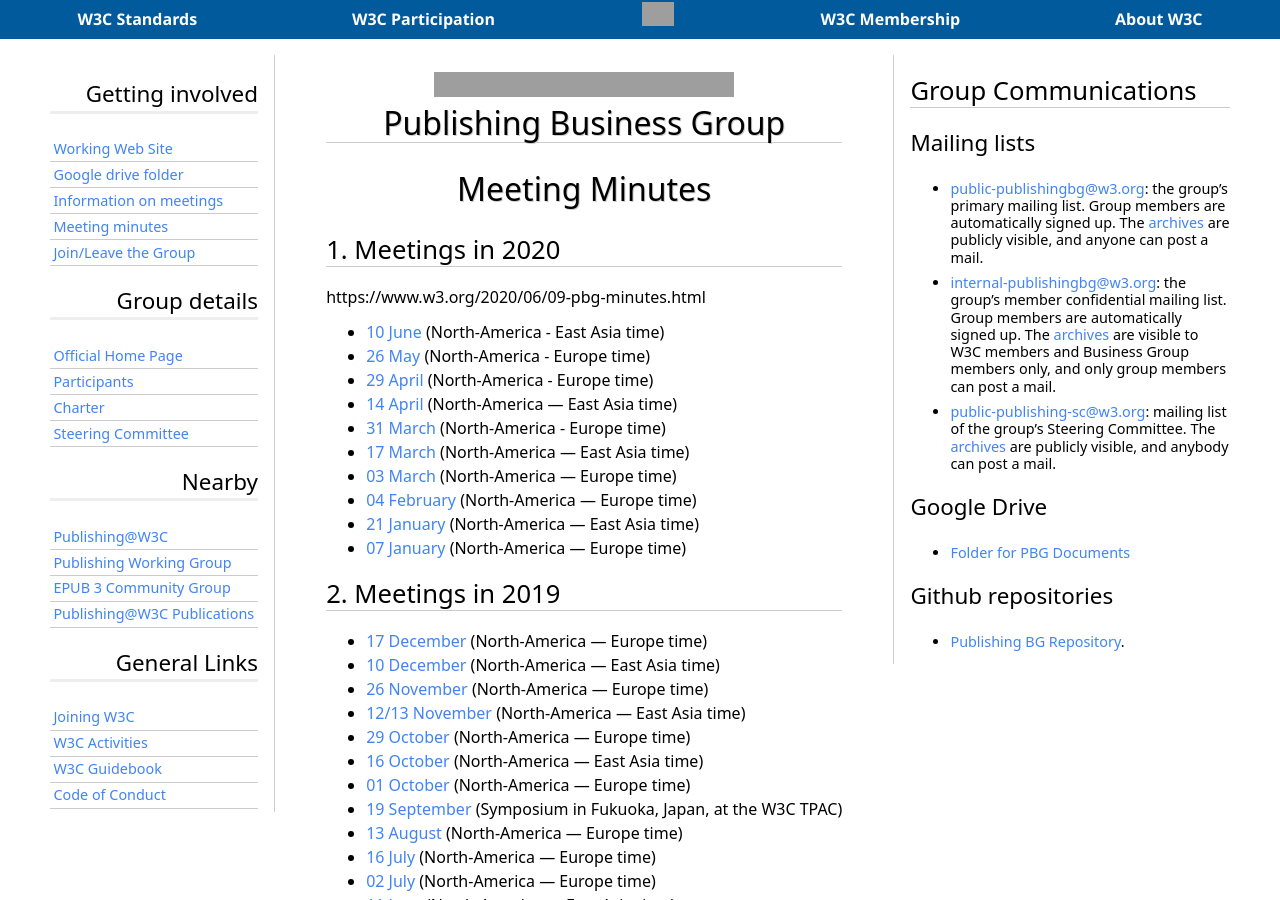
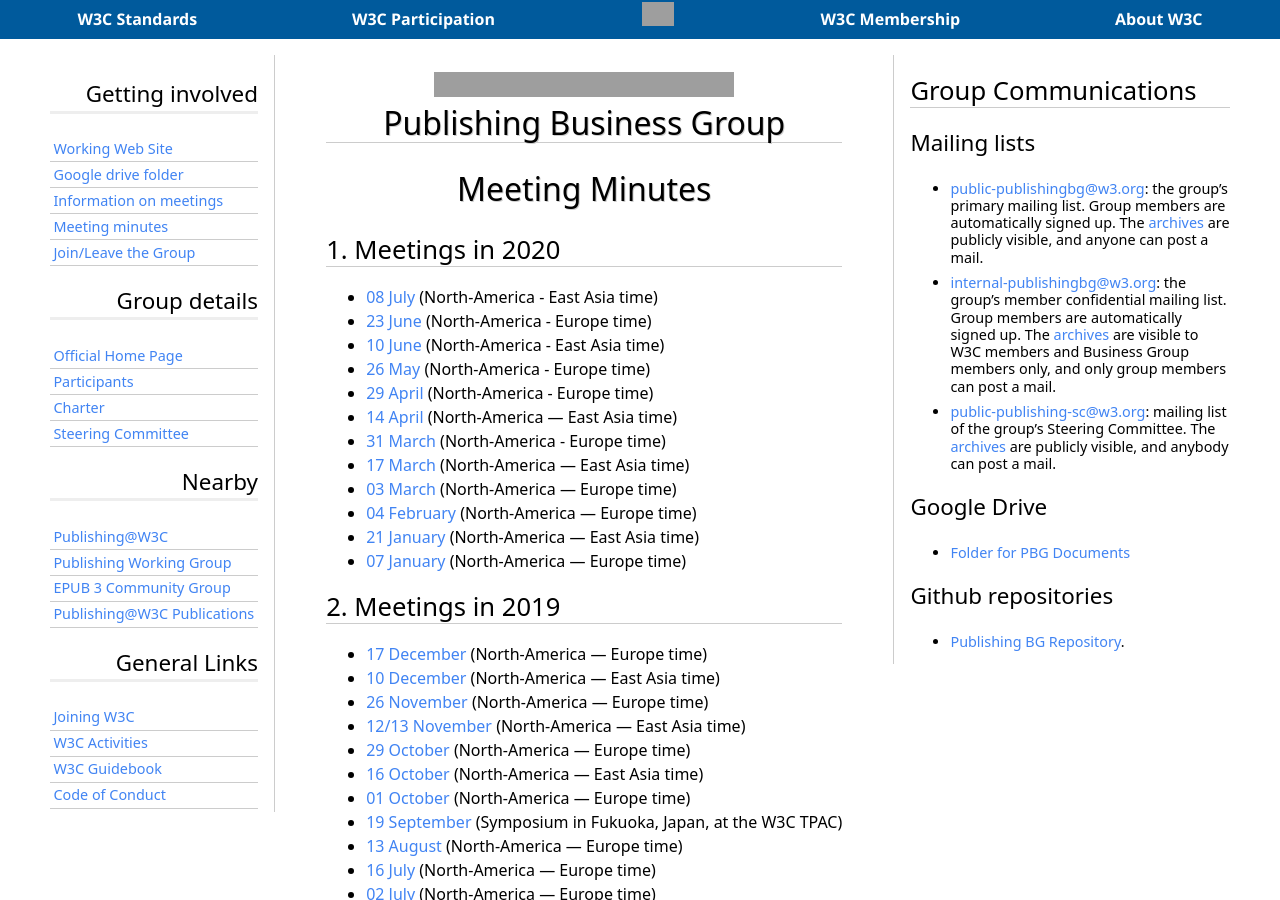
Before and after one commit to w3c/publ-bg, a Jekyll site: the page built from Meetings/Minutes/index.md, in a window 1280 px wide and 900 px high. Built offline with Jekyll 4.4.1, drawn with Linux system fonts in a browser that asks for light colours; some web fonts are replaced; our own code applies the rules of GitHub Pages for plain Markdown files; grey boxes are pictures that could not be loaded.

Commit message:
Update index
Add 23 June and 8 July meeting records

```diff
--- a/Meetings/Minutes/index.md
+++ b/Meetings/Minutes/index.md
@@ -6,8 +6,8 @@ layout: default
 
 ## Meetings in 2020
 
-https://www.w3.org/2020/06/09-pbg-minutes.html
-
+* [08 July](https://www.w3.org/2020/07/07-pbg-minutes.html) (North-America - East Asia time)
+* [23 June](https://www.w3.org/2020/06/23-pbg-minutes.html) (North-America - Europe time)
 * [10 June](https://www.w3.org/2020/06/09-pbg-minutes.html) (North-America - East Asia time)
 * [26 May](https://www.w3.org/2020/05/26-pbg-minutes.html) (North-America - Europe time)
 * [29 April](https://www.w3.org/2020/04/28-pbg-minutes.html) (North-America - Europe time)
```
